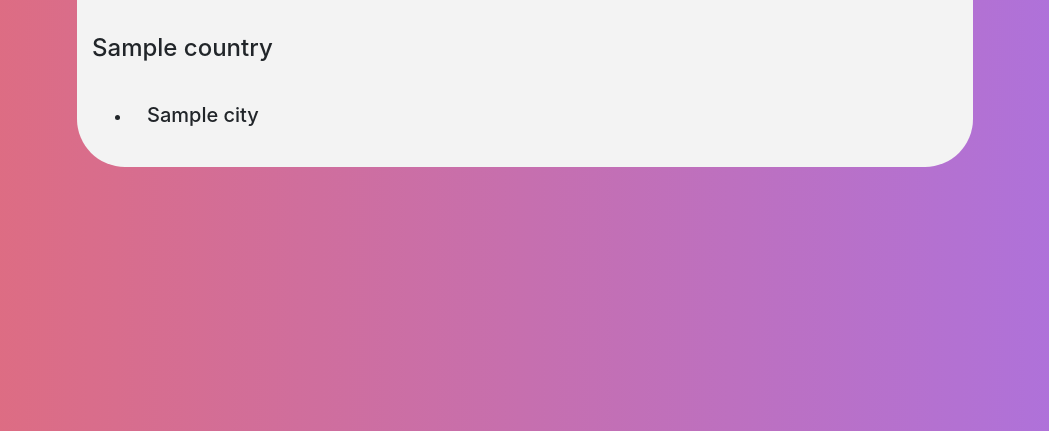
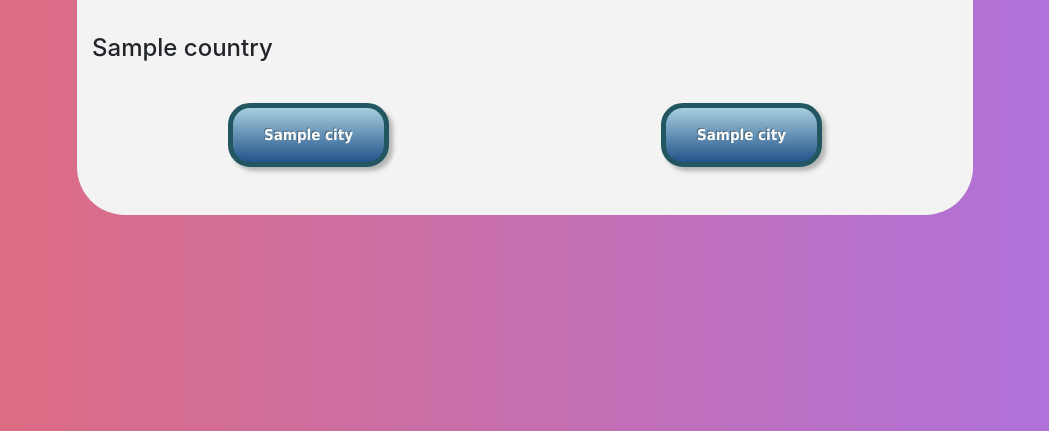
Before and after one commit to SidJain1412/CountryCapitalGuessGame, a Flask app: template templates/index.html in a window 1280 px wide. Shown: the part 205-636 px from the top of the page, without its empty margins (115-1164 px from the left). Run offline with Flask 2, Linux system fonts and the light colour scheme; the template is opened without the code that fills it: most values are stand-ins (such as "Sample title", 1, 10 or a date in 2020); some libraries are stand-ins or nearby versions.

Commit message:
Added buttons in two rows, much cleaner. Not satisfied with colors, index error needs to be fixed in utils

```diff
--- a/static/css/styles.css
+++ b/static/css/styles.css
@@ -19,3 +19,26 @@
     width: 11%;
     margin-top: -3%;
 }
+button{
+	border:5px solid #225661;-webkit-box-shadow: #B4B5B5 4px 4px 4px  ;-moz-box-shadow: #B4B5B5 4px 4px 4px ; box-shadow: #B4B5B5 4px 4px 4px  ; -webkit-border-radius: 22px; -moz-border-radius: 22px;border-radius: 22px;font-size:15px;font-family:tahoma, verdana, arial, sans-serif; padding: 16px 16px 16px 16px; text-decoration:none; display:inline-block;text-shadow: -1px -1px 0 rgba(0,0,0,0.3);font-weight:bold; color: #FFFFFF;
+	background-color: #a7cfdf; background-image: -webkit-gradient(linear, left top, left bottom, from(#a7cfdf), to(#23538a));
+	background-image: -webkit-linear-gradient(top, #a7cfdf, #23538a);
+	background-image: -moz-linear-gradient(top, #a7cfdf, #23538a);
+	background-image: -ms-linear-gradient(top, #a7cfdf, #23538a);
+	background-image: -o-linear-gradient(top, #a7cfdf, #23538a);
+	background-image: linear-gradient(to bottom, #a7cfdf, #23538a);filter:progid:DXImageTransform.Microsoft.gradient(GradientType=0,startColorstr=#a7cfdf, endColorstr=#23538a);
+	width: 40%;
+	margin:auto;
+    display:block;
+	text-align: center;
+}
+
+button:hover{
+ border:5px solid #136B16;
+ background-color: #82bbd1; background-image: -webkit-gradient(linear, left top, left bottom, from(#82bbd1), to(#193b61));
+ background-image: -webkit-linear-gradient(top, #82bbd1, #193b61);
+ background-image: -moz-linear-gradient(top, #82bbd1, #193b61);
+ background-image: -ms-linear-gradient(top, #82bbd1, #193b61);
+ background-image: -o-linear-gradient(top, #82bbd1, #193b61);
+ background-image: linear-gradient(to bottom, #82bbd1, #193b61);filter:progid:DXImageTransform.Microsoft.gradient(GradientType=0,startColorstr=#82bbd1, endColorstr=#193b61);
+}
--- a/templates/index.html
+++ b/templates/index.html
@@ -20,14 +20,22 @@
 			</div>
 		</div>
 		<br>
-		<ul>
-			{% for city in data['options'] %}
-		    	<li><div class="col-md-6">
-		        	<h5>{{ city }}</h5>
-		    	</div></li>
-		    {% endfor %}
-	    </ul>
-
+		<div class="container">
+			<div class="row">
+				<div class="col-sm">
+					{% for city in data['options'][:2] %}
+				        	<button>{{ city }}</button>
+				        	<br>
+				    {% endfor %}
+			    </div>
+			    <div class="col-sm">
+				    {% for city in data['options'][2:] %}
+				        	<button>{{ city }}</button>
+				        	<br>
+				    {% endfor %}
+			    </div>
+		    </div>
+	    </div>
     	<br>
     </div>
     <script src="https://ajax.googleapis.com/ajax/libs/jquery/3.1.0/jquery.min.js"></script>
--- a/utils.py
+++ b/utils.py
@@ -10,7 +10,8 @@
 
 	data = {}
 
-	answer_pos = random.randint(0, len(file))
+	answer_pos = random.randint(1, len(file))
+	print(answer_pos)
 
 	data['country'] = file[answer_pos]['country']
 	data['answer'] = file[answer_pos]['city']
@@ -18,7 +19,8 @@
 	options_list.append(data['answer'])
 
 	for i in range(3):
-		pos = random.randint(0, len(file))
+		print(i)
+		pos = random.randint(1, len(file))
 		options_list.append(file[pos]['city'])
 
 	data['options'] = options_list
```
